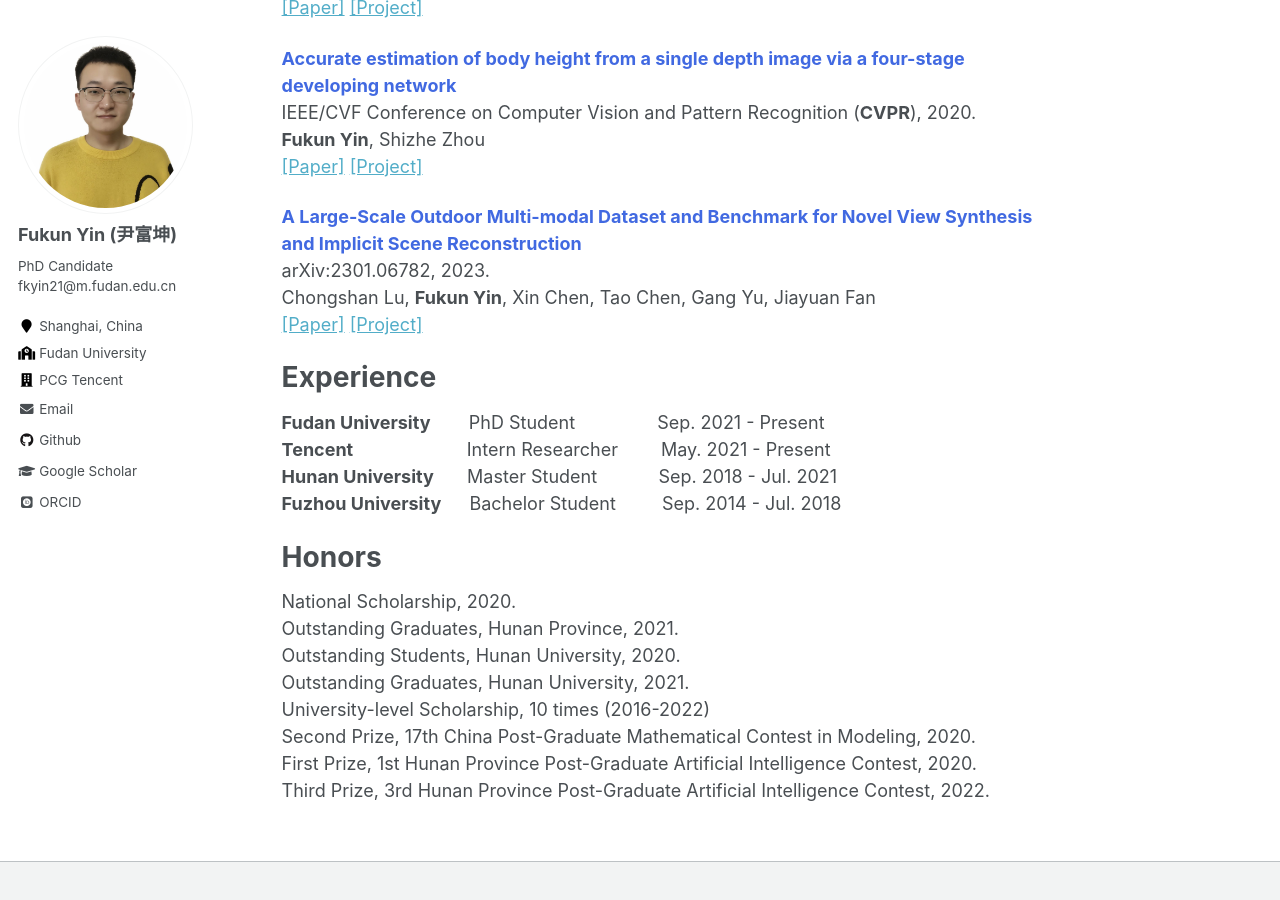
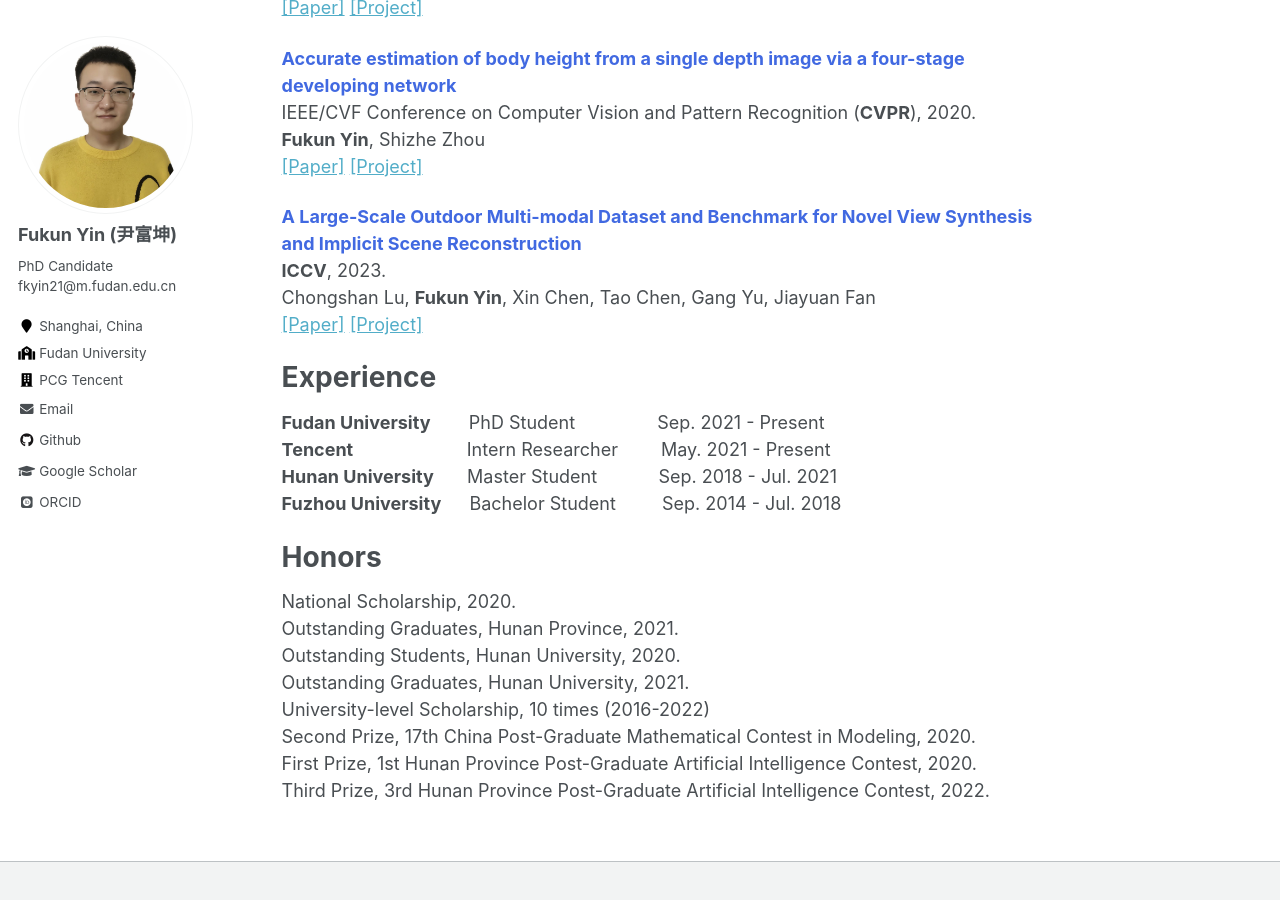
Before and after one commit to fukunyin/fukunyin.github.io, a Jekyll site: the page built from _pages/about.md, in a window 1280 px wide and 900 px high, scrolled down 608 px. Built offline with Jekyll 4.4.1, drawn with Linux system fonts in a browser that asks for light colours; some web fonts are replaced.

Commit message:
Update about.md

```diff
--- a/_pages/about.md
+++ b/_pages/about.md
@@ -33,7 +33,7 @@ IEEE/CVF Conference on Computer Vision and Pattern Recognition (**CVPR**), 2020.
 [[Paper]](https://openaccess.thecvf.com/content_CVPR_2020/html/Yin_Accurate_Estimation_of_Body_Height_From_a_Single_Depth_Image_CVPR_2020_paper.html) [[Project]](https://depth2height.github.io/)
 
 **<font color="#4169E1" size=4 >A Large-Scale Outdoor Multi-modal Dataset and Benchmark for Novel View Synthesis and Implicit Scene Reconstruction</font>**
-arXiv:2301.06782, 2023.
+**ICCV**, 2023.
 Chongshan Lu, **Fukun Yin**, Xin Chen, Tao Chen, Gang Yu, Jiayuan Fan
 [[Paper]](https://arxiv.org/abs/2301.06782) [[Project]](https://ommo.luchongshan.com/)
 
```
